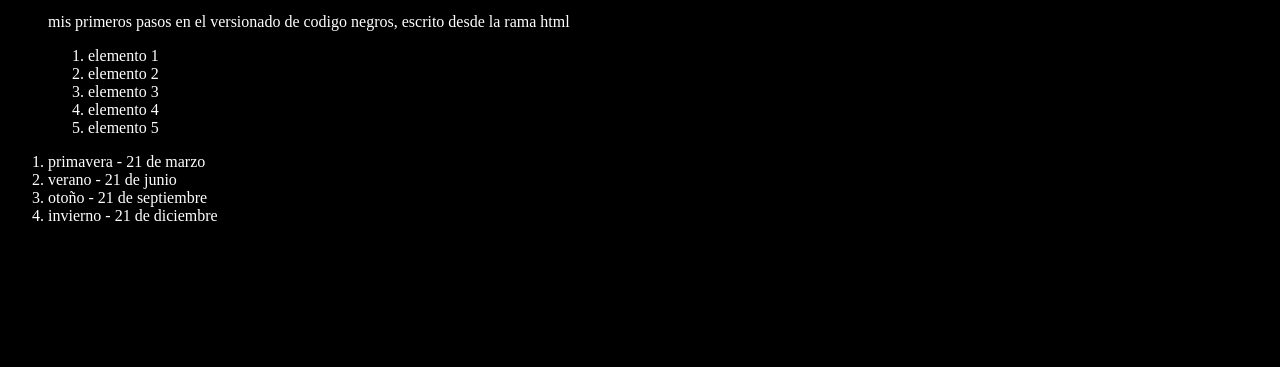
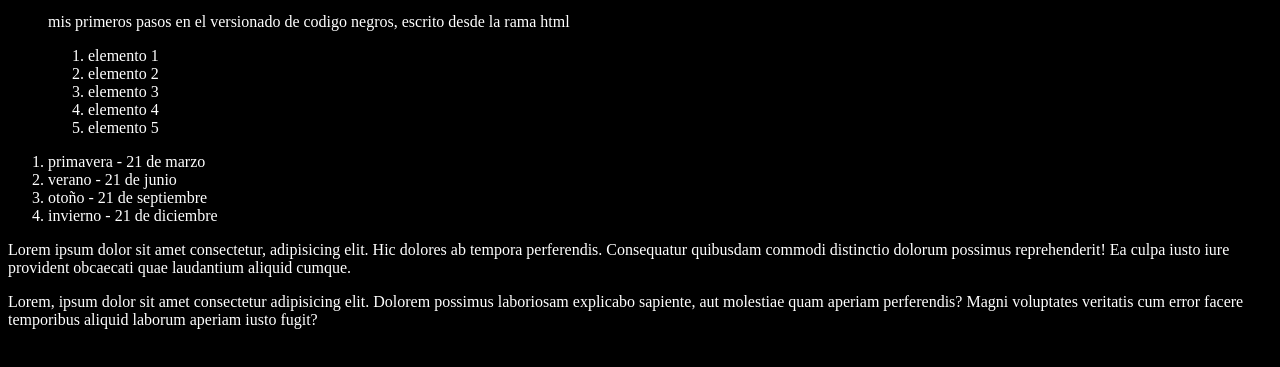
Before and after one commit to choriuss/youtube-git, a plain HTML site: page index.html in a window 1280 px wide. Shown: the part 101-468 px from the top of the page. Drawn offline with Linux system fonts and the light colour scheme; a script that the page names is missing.

Commit message:
agregando parrafos lorem

```diff
--- a/index.html
+++ b/index.html
@@ -28,6 +28,12 @@
       <li>otoño - 21 de septiembre</li>
       <li>invierno - 21 de diciembre</li>
     </ol>
+    <p>
+      Lorem ipsum dolor sit amet consectetur, adipisicing elit. Hic dolores ab tempora perferendis. Consequatur quibusdam commodi distinctio dolorum possimus reprehenderit! Ea culpa iusto iure provident obcaecati quae laudantium aliquid cumque.
+    </p>
+    <p>
+      Lorem, ipsum dolor sit amet consectetur adipisicing elit. Dolorem possimus laboriosam explicabo sapiente, aut molestiae quam aperiam perferendis? Magni voluptates veritatis cum error facere temporibus aliquid laborum aperiam iusto fugit?
+    </p>
     <script src="index.js"></script>
   </body>
 </html>
```
